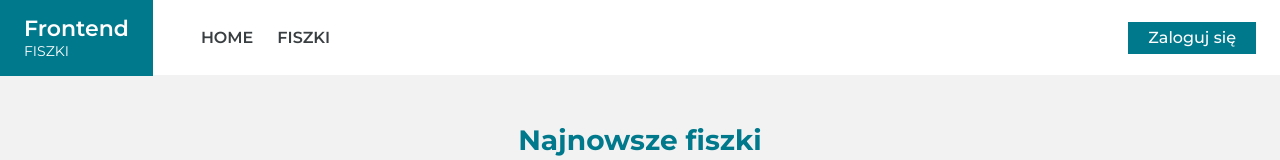
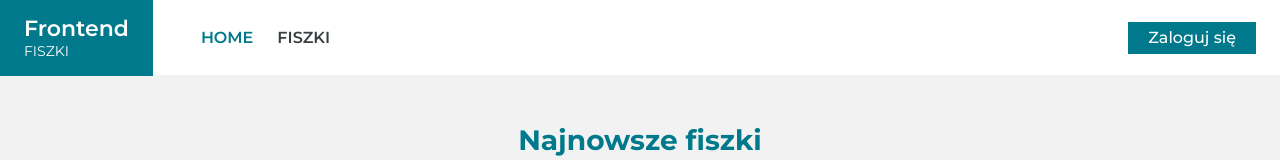
Before and after one commit to Geniecko/frontend_flashcards, a React (Create React App) app: page / in a window 1280 px wide. Shown: the top 160 px of the page. Built offline with nearby package versions, Linux system fonts and the light colour scheme.

Commit message:
Add active class to Link

```diff
--- a/src/components/Header/Header.style.ts
+++ b/src/components/Header/Header.style.ts
@@ -38,6 +38,7 @@ export const UserPanel = styled.div`
 export const UserName = styled.span`
   font-size: 1.8rem;
   font-weight: 600;
+  text-transform: capitalize;
   color: ${({ theme }) => theme.primary};
   display: block;
 `;
--- a/src/components/Navigation/Navigation.style.ts
+++ b/src/components/Navigation/Navigation.style.ts
@@ -17,6 +17,6 @@ export const NavigationLink = styled.a`
   }
 
   &:hover {
-    color: ${({ theme }) => theme.primary};
+    color: ${({ theme }) => theme.gray};
   }
 `;
--- a/src/components/Navigation/Navigation.tsx
+++ b/src/components/Navigation/Navigation.tsx
@@ -1,5 +1,5 @@
 import { FC } from 'react';
-import { Link } from 'react-router-dom';
+import { NavLink } from 'react-router-dom';
 import { ROUTES } from '../../utils/RoutesConstants';
 import { NavigationLink, StyledNavigation } from './Navigation.style';
 
@@ -10,14 +10,14 @@ interface NavigationProps {
 const Navigation: FC<NavigationProps> = ({ isAuth }) => {
   return (
     <StyledNavigation>
-      <NavigationLink as={Link} to={`${ROUTES.HOME}`}>
+      <NavigationLink className={({isActive}) => isActive ? 'active' : ''} as={NavLink} to={`${ROUTES.HOME}`}>
         HOME
       </NavigationLink>
-      <NavigationLink as={Link} to={`${ROUTES.FLASHCARDS}`}>
+      <NavigationLink as={NavLink} to={`${ROUTES.FLASHCARDS}`}>
         FISZKI
       </NavigationLink>
       {isAuth && (
-        <NavigationLink as={Link} to={`${ROUTES.MY_FLASHCARDS}`}>
+        <NavigationLink as={NavLink} to={`${ROUTES.MY_FLASHCARDS}`}>
           TWOJE FISZKI
         </NavigationLink>
       )}
```
